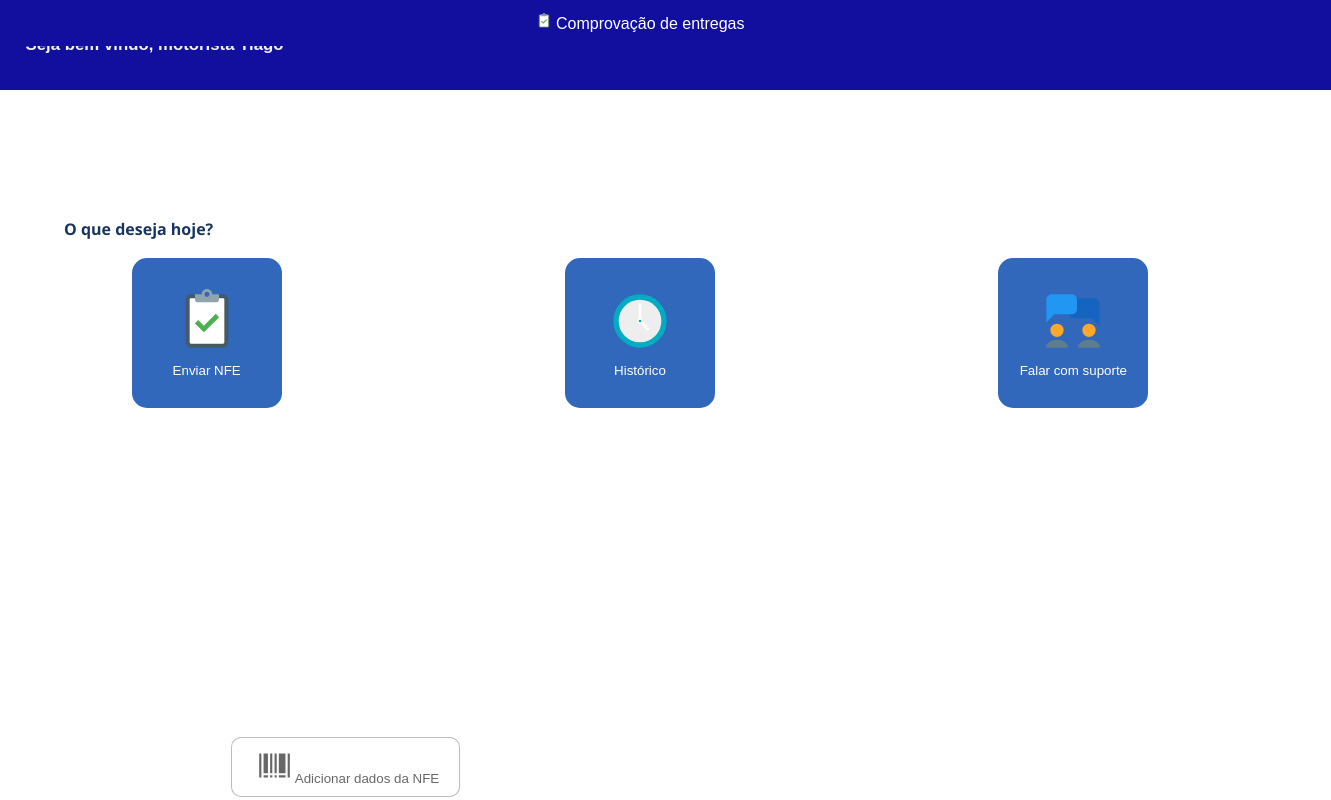
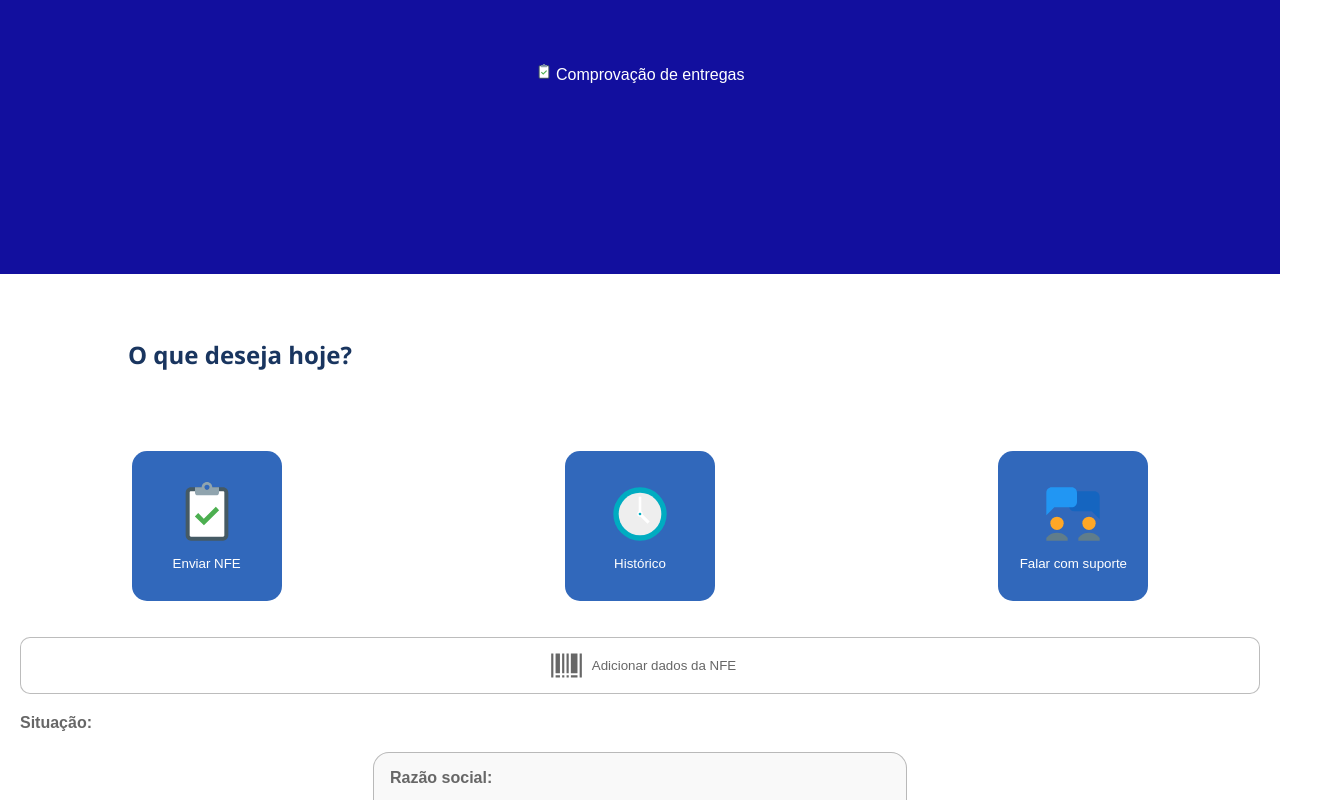
Before and after one commit to Tiagopalmeira/ScripLog, a React (Vite) app: page / in a window 1280 px wide. Both pictures are taken after a click on the button "Enviar NFE". Shown: the top 800 px of the page, 1331 px wide, since content can reach past the window. Built offline with nearby package versions, Linux system fonts and the light colour scheme.

Commit message:
Ajustar layout dos formularios e header

```diff
--- a/public/css/form.css
+++ b/public/css/form.css
@@ -31,11 +31,8 @@ body {
 }
 
 .leitura {
-  margin-left: 17%;
-  align-self: center;
   display: flex;
   align-items: center;
-  margin-bottom: 20px;
 }
 
 .leitura12 button {
@@ -65,7 +62,6 @@ body {
   display: flex;
   justify-content: center;
   /* Centraliza horizontalmente os elementos dentro do contêiner .leitura */
-  margin-top: 30%;
   /* Mantém o espaçamento superior */
   padding: 10px 20px;
   background-color: #ffffff;
@@ -128,6 +124,9 @@ body {
   margin-bottom: 1.5rem;
   /* Convertido para rem */
   background-color: #f9f9f9;
+  display: flex;
+  flex-direction: column;
+  gap: 1rem;
 }
 
 .textointerno {
@@ -175,19 +174,34 @@ input[type='radio'] {
   list-style-type: none;
 }
 
+.box li {
+  display: flex;
+  flex-direction: column;
+  gap: 0.5rem;
+  input {
+    margin-bottom: 0.5rem;
+  }
+}
+
+.radios_status {
+  label {
+    margin: 0 0.5rem;
+  }
+  input:last-child {
+    margin-left: 1rem;
+  }
+}
 .centralizado {
   background-color: #f9f9f9;
   display: flex;
   align-items: center;
   justify-content: center;
+  width: 100%;
 }
 
 .leitura button span {
-  text-align: center;
-  align-self: center;
-  align-content: center;
-  margin-left: 5px;
-  align-items: center;
+  display: flex;
+  gap: 0.5rem;
 }
 
 .base h6 {
@@ -199,16 +213,12 @@ input[type='radio'] {
 .button {
   display: flex;
   justify-content: center;
-  margin-top: 5%;
-  /* Adiciona um espaço superior */
 }
 
 .button button {
+  width: 100%;
+  padding: 1rem 0;
   font-size: 1rem;
-  padding: 1rem 4rem;
-  /* Ajusta o padding para esticar o botão */
-  margin: 0 2%;
-  /* Adiciona margem nos lados para espaçamento */
   background-color: #120f9e;
   color: #ffffff;
   border: 1px solid #67676756;
@@ -244,13 +254,6 @@ body {
   font-family: Arial, sans-serif;
 }
 
-.leitura {
-  margin-left: 17%;
-  align-self: center;
-  display: flex;
-  align-items: center;
-  margin-bottom: 20px;
-}
 .leitura12 button {
   font-family: Arial, Helvetica, sans-serif;
   border: 1px solid #ccc;
@@ -277,7 +280,6 @@ body {
 .leitura button {
   display: flex;
   justify-content: center; /* Centraliza horizontalmente os elementos dentro do contêiner .leitura */
-  margin-top: 30%; /* Mantém o espaçamento superior */
   padding: 10px 20px;
   background-color: #ffffff;
   color: #676767;
@@ -338,8 +340,6 @@ body {
 }
 
 .textointerno {
-  display: block;
-  margin-bottom: 5px;
   font-weight: bold;
 }
 
@@ -351,15 +351,12 @@ body {
   margin-bottom: 10px;
   border: 1px solid #ccc;
   border-radius: 5px;
+  margin: 0;
 }
 .textointerno {
   margin-right: 10%;
 }
 
-input[type='radio'] {
-  transform: scale(1.5);
-  margin-left: 5%;
-}
 .inputtextG {
   height: 100px;
 }
@@ -369,22 +366,14 @@ input[type='radio'] {
   font-size: 110%;
   border: 1px solid #67676770;
   border-radius: 5px;
-  width: auto;
+  height: 2rem;
   font-family: Helvetica, sans-serif;
-  margin-bottom: 3%;
-  margin-top: 3%;
+  text-indent: 0.2rem;
 }
 
 .box ul,
 .box ol {
   list-style-type: none;
-}
-
-.centralizado {
-  background-color: #f9f9f9;
-  display: flex;
-  align-items: center;
-  justify-content: center;
 }
 
 .leitura button span {
@@ -405,14 +394,3 @@ input[type='radio'] {
   justify-content: center;
   margin-top: 5%; /* Adiciona um espaço superior */
 }
-
-.button button {
-  font-size: 1rem;
-  padding: 1rem 4rem; /* Ajusta o padding para esticar o botão */
-  margin: 0 2%; /* Adiciona margem nos lados para espaçamento */
-  background-color: #120f9e;
-  color: #ffffff;
-  border: 1px solid #67676756;
-  border-radius: 10px;
-  cursor: pointer;
-}
--- a/public/css/hist.css
+++ b/public/css/hist.css
@@ -1,19 +1,16 @@
 .topo {
-  padding-top: 1%;
-  padding-bottom: 1%;
   align-items: center;
   text-align: center;
   font-size: 100%;
   background-color: #120f9e;
   color: #ffffff;
-  margin-bottom: 10px;
   height: auto;
   width: 100%;
+  position: fixed;
   margin: 0;
-  position: fixed; /* Define a posição fixa */
-  top: 0; /* Fixa a barra de navegação no topo */
-  left: 0; /* Fixa a barra de navegação na lateral esquerda */
-  z-index: 1000; /* Garante que a barra de navegação esteja acima de outros elementos */
+  top: 0;
+  left: 0;
+  z-index: 1000;
 }
 
 .navbar h2 {
@@ -22,7 +19,7 @@
 }
 .container {
   font-family: Arial, sans-serif;
-  max-width: 800px;
+  width: 80%;
   margin: 0 auto;
   padding: 20px;
 }
--- a/public/css/home.css
+++ b/public/css/home.css
@@ -8,19 +8,25 @@
 
 /* Estilos para a barra de navegação */
 .navbar {
-  font-size: 70%;
   font-family: 'Segoe UI', Tahoma, Geneva, Verdana, sans-serif;
-  margin-bottom: 10%;
-  padding: 35px 2%;
   background-color: #120f9e;
   width: 100%;
-  left: 0; /* Define a posição inicial como 0 */
+  padding: 10% 0;
+  h2 {
+    padding: 0 0 0 5%;
+    font-size: 1rem;
+  }
+}
+.main {
+  display: flex;
+  flex-direction: column;
+  gap: 1rem;
 }
 .desejo {
   width: auto;
   height: auto;
-  font-size: 100%;
-  margin-left: 05%;
+  font-size: 1.5rem;
+  padding: 5% 0 5% 10%;
   font-family: 'Segoe UI', Tahoma, Geneva, Verdana, sans-serif;
   color: #19355f;
 }
--- a/src/components/FormEnvio.jsx
+++ b/src/components/FormEnvio.jsx
@@ -70,10 +70,8 @@ export default function FormEnvio() {
             <li>
               <span className="textointerno"> Razão social:</span>
               <input type="text" className="inputtext" placeholder="Digite a razão social da empresa." />
-              <br />
               <span className="textointerno"> CNPJ:</span>
               <input type="text" className="inputtext" placeholder="Digite o CNPJ da empresa." />
-              <br />
             </li>
           </ul>
         </div>
@@ -83,11 +81,14 @@ export default function FormEnvio() {
           <ul>
             <li>
               <span className="textointerno"> Data da entrega:</span>
-              <input type="date" className="data" /> <br />
+              <input type="date" className="data" />
               <span className="textointerno"> Status final:</span>
-              <input type="radio" name="situacao" id="entregue" checked={entregue} onChange={handleEntregueChange} /> Entregue
-              <input type="radio" name="situacao" id="naoRealizada" checked={naoRealizada} onChange={handleNaoRealizadaChange} /> Não
-              realizada <br />
+              <div className="radios_status">
+                <input type="radio" name="situacao" id="entregue" checked={entregue} onChange={handleEntregueChange} />
+                <label htmlFor="entregue">Entregue</label>
+                <input type="radio" name="situacao" id="naoRealizada" checked={naoRealizada} onChange={handleNaoRealizadaChange} />
+                <label htmlFor="naoRealizada">Não realizada</label>
+              </div>
             </li>
           </ul>
         </div>
@@ -96,18 +97,20 @@ export default function FormEnvio() {
 
         <span className="titulo"> Registros da entrega:</span>
         <div className="box">
-          <span className="textointerno"> Foto canhoto: </span>
-          <input type="file" accept="image/*" className="upload" />
-          <br />
-          <span className="textointerno"> Comprovação: </span>
-          <input type="file" accept="image/*" className="upload" />
-          <br />
+          <div className="box_upload">
+            {/* Remoção do <br/> e ajuste com gap*/}
+            <span className="textointerno"> Foto canhoto: </span>
+            <input type="file" accept="image/*" className="upload" />
+          </div>
+          <div className="box_upload">
+            <span className="textointerno"> Comprovação: </span>
+            <input type="file" accept="image/*" className="upload" />
+          </div>
         </div>
 
         <div className="button">
           <button type="submit" className="buttonE">
-            {' '}
-            Enviar{' '}
+            Enviar
           </button>
         </div>
       </form>
--- a/src/components/Hist.jsx
+++ b/src/components/Hist.jsx
@@ -29,12 +29,7 @@ const Historico = () => {
       <div className="topo">
         <h1>Histórico</h1>
       </div>
-      <br />
-      <br />
-      <br />
-      <br />
       <h3>Históricos recentes:</h3>
-      <br />
       <table className="historico-table">
         <thead>
           <tr>
--- a/src/components/RegistroOCR.jsx
+++ b/src/components/RegistroOCR.jsx
@@ -76,19 +76,26 @@ export default function Ocorrencia() {
                 value={formData.localOcorrencia}
                 onChange={handleChange}
               />
-              <br />
               <span className="textointerno"> Ocorrido em cliente?</span>
-              <input type="radio" name="ocorridoEmCliente" id="ocorridoSim" value="Sim" onChange={handleChange} /> Sim
-              <input type="radio" name="ocorridoEmCliente" id="ocorridoNao" value="Não" onChange={handleChange} /> Não
+              <div className="radios_status">
+                <input type="radio" name="ocorridoEmCliente" id="ocorridoSim" value="Sim" onChange={handleChange} />
+                <label htmlFor="">Sim</label>
+                <input type="radio" name="ocorridoEmCliente" id="ocorridoNao" value="Não" onChange={handleChange} />
+                <label htmlFor="">Não</label>
+              </div>
             </li>
           </ul>
         </div>
 
         <span className="titulo">Gravidade da ocorrência</span>
         <div className="box">
-          <span className="textointerno"> Impede a entrega?</span> <br />
-          <input type="radio" id="ocorridoGravidadeSim" name="impedeEntrega" value="Sim" onChange={handleChange} /> Sim
-          <input type="radio" id="ocorridoGravidadeNao" name="impedeEntrega" value="Não" onChange={handleChange} /> Não
+          <span className="textointerno"> Impede a entrega?</span>
+          <div className="radios_status">
+            <input type="radio" id="ocorridoGravidadeSim" name="impedeEntrega" value="Sim" onChange={handleChange} />
+            <label htmlFor="impedeEntrega">Sim</label>
+            <input type="radio" id="ocorridoGravidadeNao" name="impedeEntrega" value="Não" onChange={handleChange} />
+            <label htmlFor="impedeEntrega">Não</label>
+          </div>
         </div>
 
         <span className="titulo"> Registros da ocorrência</span>
@@ -105,13 +112,11 @@ export default function Ocorrencia() {
             value={formData.detalhesOcorrencia}
             onChange={handleChange}
           />{' '}
-          <br />
         </div>
 
         <div className="button">
           <button className="ButtonE" type="submit">
-            {' '}
-            Enviar{' '}
+            Enviar
           </button>
         </div>
       </form>
@@ -125,8 +130,6 @@ export default function Ocorrencia() {
           </button>
         </div>
       )}
-      <br />
-      <br />
     </div>
   );
 }
--- a/src/components/home.jsx
+++ b/src/components/home.jsx
@@ -39,9 +39,9 @@ export default function Home() {
       </nav>
 
       {/* Main content */}
-      <main>
+      <main className="main">
         {/* Botões */}
-        <h6 className="desejo">O que deseja hoje?</h6> <br />
+        <h6 className="desejo">O que deseja hoje?</h6>
         <div className="grid-container">
           <button className="square-button" onClick={() => handlePageChange('FormEnvio')}>
             <FcInspection size={64} />
```
Also changed, not shown: 1 other file (tests, documents, lock files or other folders).
